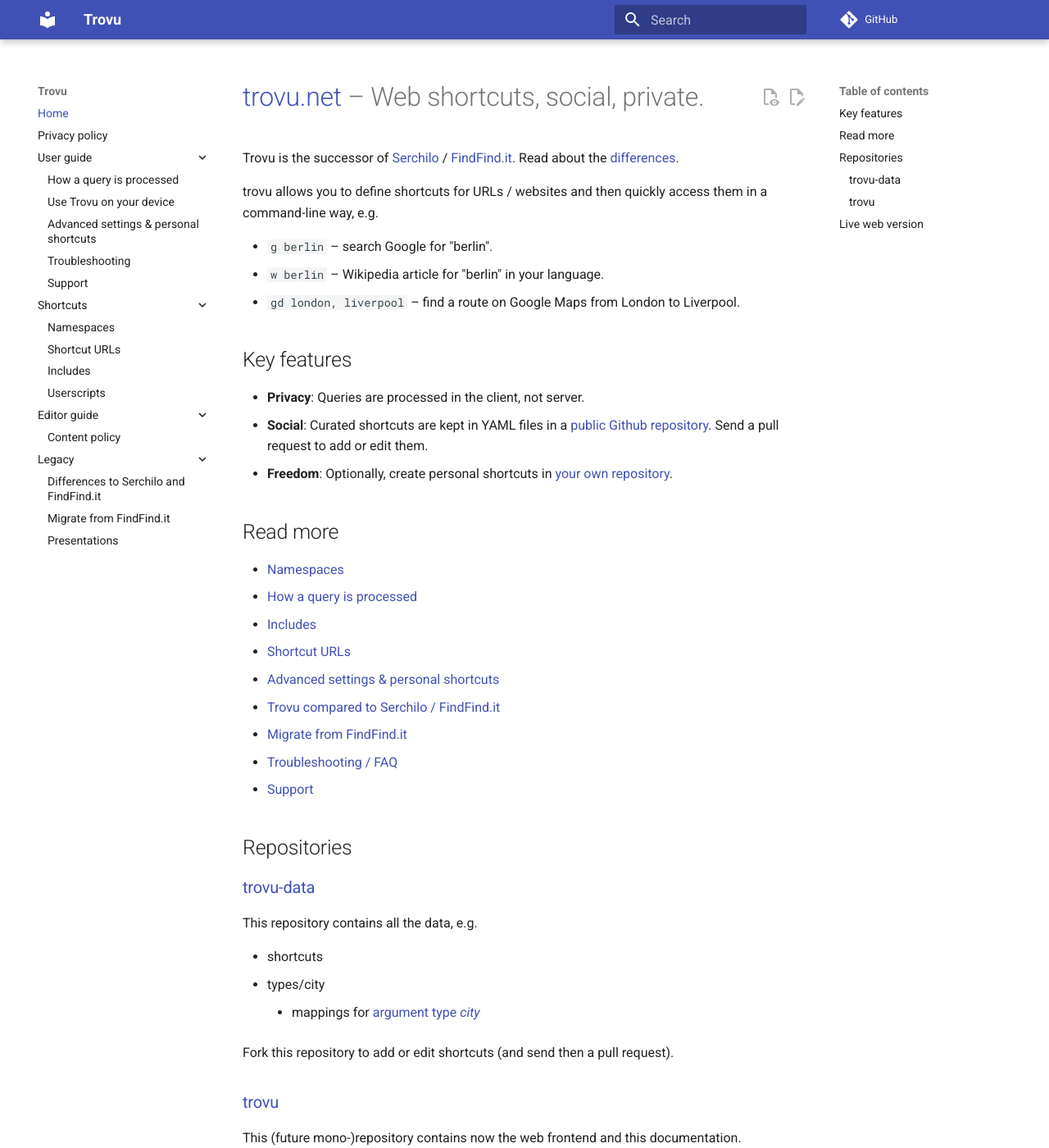
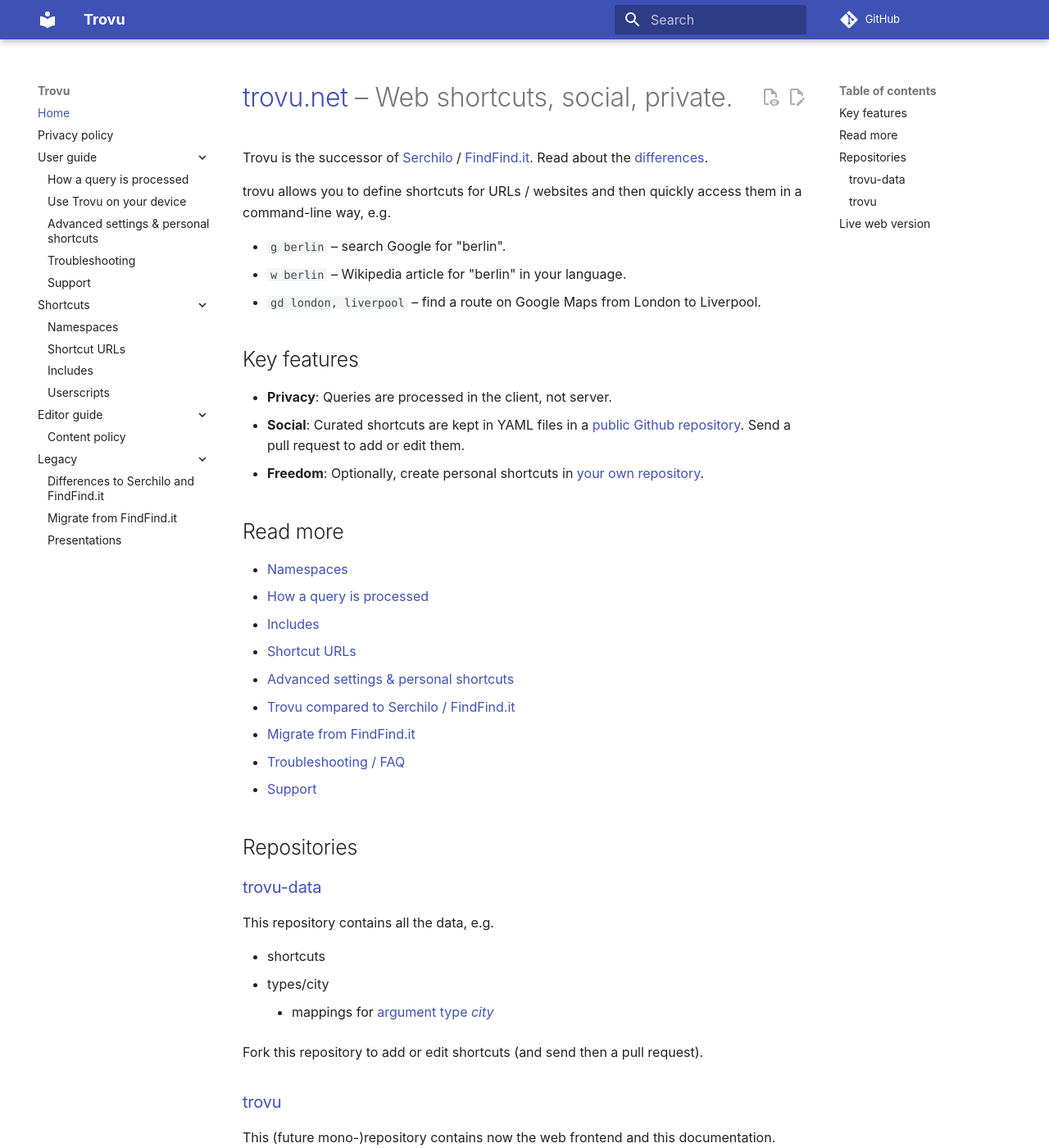
Before and after one commit to trovu/trovu, an MkDocs documentation site: the page built from docs/index.md, in a window 1280 px wide and 1400 px high. Shown: the whole window at 82% size. Built offline with MkDocs 1.6.1 and Material for MkDocs 9.7.7, drawn with Linux system fonts in a browser that asks for light colours; comment, search, counter and statistics services are not loaded.

Commit message:
Keep privacy and do not download external fonts.

```diff
--- a/mkdocs.yml
+++ b/mkdocs.yml
@@ -14,6 +14,7 @@
     - content.code.copy
     - navigation.expand
     - navigation.footer
+  font: false # Keep privacy and do not download external fonts.
 
 markdown_extensions:
   - pymdownx.highlight:
```
